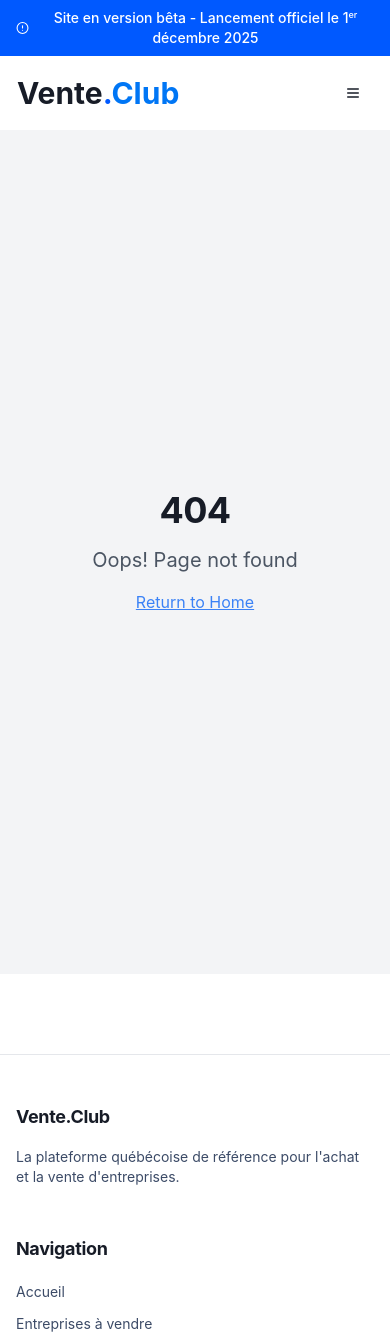
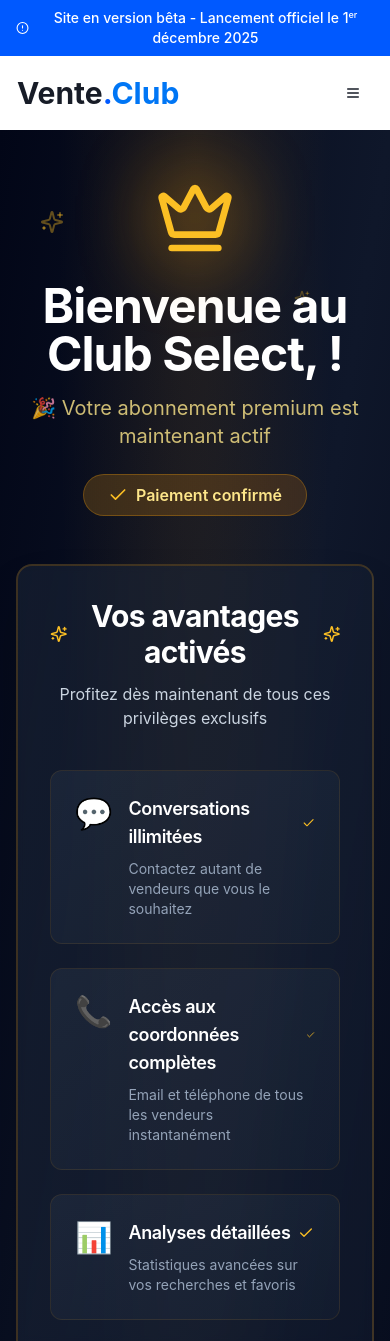
Before and after one commit to simpelletier-ship-it/venteclub, a React (Vite) app: page /premium-success in a window 390 px wide. Shown: the top 1341 px of the page. Built offline with nearby package versions, Linux system fonts and the light colour scheme.

Commit message:
Add payment success page

```diff
--- a/package.json
+++ b/package.json
@@ -42,6 +42,7 @@
     "@radix-ui/react-tooltip": "^1.2.7",
     "@supabase/supabase-js": "^2.76.1",
     "@tanstack/react-query": "^5.83.0",
+    "canvas-confetti": "^1.9.4",
     "class-variance-authority": "^0.7.1",
     "clsx": "^2.1.1",
     "cmdk": "^1.1.1",
--- a/src/App.tsx
+++ b/src/App.tsx
@@ -40,6 +40,7 @@ const Resources = lazy(() => import("./pages/Resources"));
 const FAQ = lazy(() => import("./pages/FAQ"));
 const Market = lazy(() => import("./pages/Market"));
 const EmailConfirmed = lazy(() => import("./pages/EmailConfirmed"));
+const PremiumSuccess = lazy(() => import("./pages/PremiumSuccess"));
 
 const queryClient = new QueryClient();
 
@@ -62,6 +63,7 @@ const App = () => (
                 <Route path="/reset-password" element={<ResetPassword />} />
                 <Route path="/email-confirmed" element={<EmailConfirmed />} />
                 <Route path="/logout-success" element={<LogoutSuccess />} />
+                <Route path="/premium-success" element={<PremiumSuccess />} />
 
                 {/* Pages publiques SEO (mais nécessitent email confirmé si connecté) */}
                 <Route path="/" element={<EmailVerificationGuard><Home /></EmailVerificationGuard>} />
--- /dev/null
+++ b/src/pages/PremiumSuccess.tsx
@@ -0,0 +1,224 @@
+import { useEffect, useState } from "react";
+import { useNavigate } from "react-router-dom";
+import { supabase } from "@/integrations/supabase/client";
+import { Button } from "@/components/ui/button";
+import { Crown, Check, ArrowRight, Sparkles } from "lucide-react";
+import confetti from "canvas-confetti";
+
+const PremiumSuccess = () => {
+  const navigate = useNavigate();
+  const [userName, setUserName] = useState<string>("");
+  const [loading, setLoading] = useState(true);
+
+  useEffect(() => {
+    // Déclencher les confettis
+    const duration = 3000;
+    const animationEnd = Date.now() + duration;
+    const defaults = { startVelocity: 30, spread: 360, ticks: 60, zIndex: 0 };
+
+    function randomInRange(min: number, max: number) {
+      return Math.random() * (max - min) + min;
+    }
+
+    const interval: any = setInterval(function() {
+      const timeLeft = animationEnd - Date.now();
+
+      if (timeLeft <= 0) {
+        return clearInterval(interval);
+      }
+
+      const particleCount = 50 * (timeLeft / duration);
+
+      confetti({
+        ...defaults,
+        particleCount,
+        origin: { x: randomInRange(0.1, 0.3), y: Math.random() - 0.2 },
+        colors: ['#fbbf24', '#f59e0b', '#d97706', '#b45309']
+      });
+      confetti({
+        ...defaults,
+        particleCount,
+        origin: { x: randomInRange(0.7, 0.9), y: Math.random() - 0.2 },
+        colors: ['#fbbf24', '#f59e0b', '#d97706', '#b45309']
+      });
+    }, 250);
+
+    // Récupérer les informations de l'utilisateur
+    const fetchUser = async () => {
+      const { data: { user } } = await supabase.auth.getUser();
+      if (user) {
+        const { data: profile } = await supabase
+          .from('profiles')
+          .select('full_name, first_name')
+          .eq('id', user.id)
+          .single();
+
+        setUserName(profile?.first_name || profile?.full_name || user.email?.split('@')[0] || 'Membre');
+      }
+      setLoading(false);
+    };
+
+    fetchUser();
+
+    return () => clearInterval(interval);
+  }, []);
+
+  const benefits = [
+    {
+      icon: "💬",
+      title: "Conversations illimitées",
+      description: "Contactez autant de vendeurs que vous le souhaitez"
+    },
+    {
+      icon: "📞",
+      title: "Accès aux coordonnées complètes",
+      description: "Email et téléphone de tous les vendeurs instantanément"
+    },
+    {
+      icon: "📊",
+      title: "Analyses détaillées",
+      description: "Statistiques avancées sur vos recherches et favoris"
+    },
+    {
+      icon: "⚡",
+      title: "Support prioritaire",
+      description: "Assistance dédiée et réponse en moins de 2h"
+    },
+    {
+      icon: "🔔",
+      title: "Alertes personnalisées",
+      description: "Notifications instantanées pour les opportunités"
+    },
+    {
+      icon: "⭐",
+      title: "Badge Select exclusif",
+      description: "Démarquez-vous auprès des vendeurs"
+    }
+  ];
+
+  if (loading) {
+    return (
+      <div className="min-h-screen bg-gradient-to-br from-slate-950 via-slate-900 to-slate-950 flex items-center justify-center">
+        <div className="animate-spin rounded-full h-12 w-12 border-b-2 border-amber-500"></div>
+      </div>
+    );
+  }
+
+  return (
+    <div className="min-h-screen bg-gradient-to-br from-slate-950 via-slate-900 to-slate-950 py-12 px-4 relative overflow-hidden">
+      {/* Fond animé */}
+      <div className="absolute inset-0 bg-[radial-gradient(ellipse_at_top,_var(--tw-gradient-stops))] from-amber-500/10 via-transparent to-transparent"></div>
+
+      {/* Étoiles scintillantes */}
+      <div className="absolute top-20 left-10 animate-pulse">
+        <Sparkles className="w-6 h-6 text-amber-400/40" />
+      </div>
+      <div className="absolute top-40 right-20 animate-pulse delay-100">
+        <Sparkles className="w-4 h-4 text-amber-400/30" />
+      </div>
+      <div className="absolute bottom-40 left-1/4 animate-pulse delay-200">
+        <Sparkles className="w-5 h-5 text-amber-400/35" />
+      </div>
+
+      <div className="max-w-4xl mx-auto relative z-10">
+        {/* En-tête avec animation */}
+        <div className="text-center mb-12 animate-fade-in">
+          <div className="inline-flex items-center justify-center mb-6">
+            <div className="relative">
+              <div className="absolute inset-0 bg-amber-500 blur-2xl opacity-40 animate-pulse"></div>
+              <Crown className="w-20 h-20 text-amber-400 relative z-10 animate-scale-in" />
+            </div>
+          </div>
+
+          <h1 className="text-5xl md:text-6xl font-bold text-white mb-4">
+            Bienvenue au Club Select, {userName} !
+          </h1>
+
+          <p className="text-xl text-amber-200/80 mb-2">
+            🎉 Votre abonnement premium est maintenant actif
+          </p>
+
+          <div className="inline-flex items-center gap-2 bg-gradient-to-r from-amber-500/20 to-amber-600/20 border border-amber-500/30 rounded-full px-6 py-2 mt-4">
+            <Check className="w-5 h-5 text-amber-400" />
+            <span className="text-amber-200 font-semibold">Paiement confirmé</span>
+          </div>
+        </div>
+
+        {/* Carte principale */}
+        <div className="bg-gradient-to-br from-slate-800/50 to-slate-900/50 rounded-2xl border-2 border-amber-500/20 p-8 md:p-12 backdrop-blur-sm shadow-2xl mb-8 animate-scale-in">
+          <div className="text-center mb-10">
+            <h2 className="text-3xl font-bold text-white mb-3 flex items-center justify-center gap-3">
+              <Sparkles className="w-6 h-6 text-amber-400" />
+              Vos avantages activés
+              <Sparkles className="w-6 h-6 text-amber-400" />
+            </h2>
+            <p className="text-slate-300">
+              Profitez dès maintenant de tous ces privilèges exclusifs
+            </p>
+          </div>
+
+          {/* Grille des avantages */}
+          <div className="grid md:grid-cols-2 gap-6 mb-10">
+            {benefits.map((benefit, index) => (
+              <div
+                key={index}
+                className="bg-gradient-to-br from-slate-700/30 to-slate-800/30 rounded-xl p-6 border border-amber-500/10 hover:border-amber-500/30 transition-all duration-300 hover:scale-105 group"
+                style={{ animationDelay: `${index * 100}ms` }}
+              >
+                <div className="flex items-start gap-4">
+                  <div className="text-3xl group-hover:scale-110 transition-transform duration-300">
+                    {benefit.icon}
+                  </div>
+                  <div className="flex-1">
+                    <h3 className="text-lg font-semibold text-white mb-2 flex items-center gap-2">
+                      {benefit.title}
+                      <Check className="w-4 h-4 text-amber-400" />
+                    </h3>
+                    <p className="text-sm text-slate-400">
+                      {benefit.description}
+                    </p>
+                  </div>
+                </div>
+              </div>
+            ))}
+          </div>
+
+          {/* Message personnalisé */}
+          <div className="bg-gradient-to-r from-amber-500/10 to-amber-600/10 border border-amber-500/30 rounded-xl p-6 mb-8">
+            <p className="text-slate-200 text-center text-lg leading-relaxed">
+              <span className="font-semibold text-amber-400">Félicitations !</span> Vous faites maintenant partie d'une communauté exclusive d'entrepreneurs et d'investisseurs qui prennent le contrôle de leur avenir. Explorez les opportunités qui vous attendent et connectez-vous sans limites.
+            </p>
+          </div>
+
+          {/* Boutons d'action */}
+          <div className="flex flex-col sm:flex-row gap-4 justify-center">
+            <Button
+              onClick={() => navigate('/businesses')}
+              className="bg-gradient-to-r from-amber-500 to-amber-600 hover:from-amber-600 hover:to-amber-700 text-slate-950 font-semibold text-lg px-8 py-6 shadow-lg shadow-amber-500/20 group"
+            >
+              Explorer les opportunités
+              <ArrowRight className="ml-2 w-5 h-5 group-hover:translate-x-1 transition-transform" />
+            </Button>
+
+            <Button
+              onClick={() => navigate('/dashboard')}
+              variant="outline"
+              className="border-amber-500/30 text-amber-200 hover:bg-amber-500/10 hover:border-amber-500/50 text-lg px-8 py-6"
+            >
+              Mon tableau de bord
+            </Button>
+          </div>
+        </div>
+
+        {/* Note en bas */}
+        <div className="text-center">
+          <p className="text-slate-500 text-sm">
+            Des questions ? Notre équipe est disponible 24/7 pour les membres Select
+          </p>
+        </div>
+      </div>
+    </div>
+  );
+};
+
+export default PremiumSuccess;
```
Also changed, not shown: 2 other files (tests, documents, lock files or other folders).
